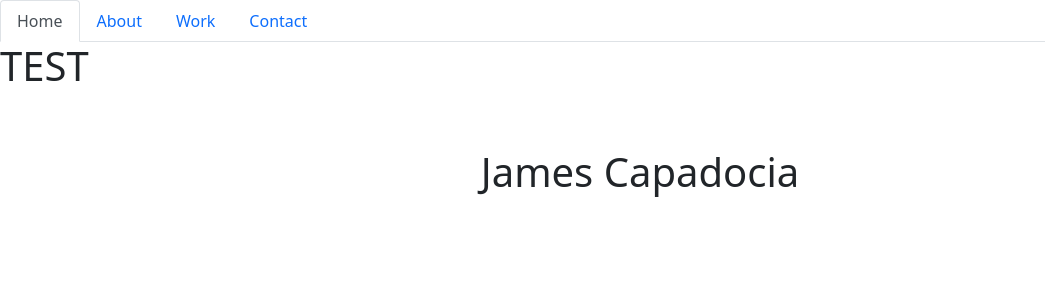
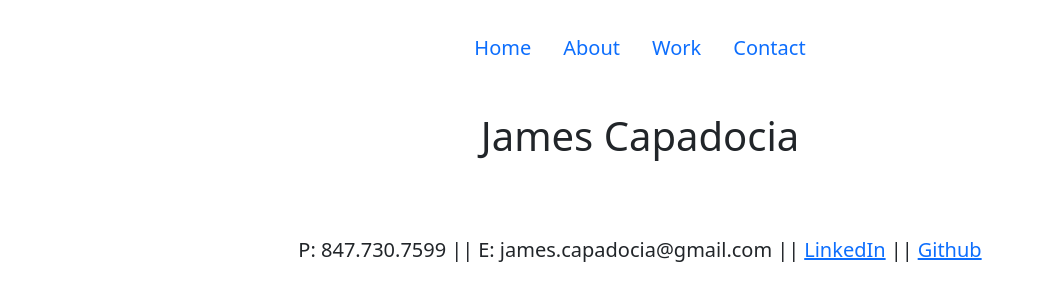
Before and after one commit to jcapadocia3/Personal-Portfolio-V3, a React (Create React App) app: page / in a window 1280 px wide. Shown: the top 300 px of the page, without its empty margins (0-1045 px from the left). Built offline with nearby package versions, Linux system fonts and the light colour scheme.

Commit message:
Basic inline styling for the nav bar and footer.

```diff
--- a/src/components/Footer.js
+++ b/src/components/Footer.js
@@ -1,9 +1,28 @@
 import React from 'react';
+
+const styles = {
+  card: {
+    display: 'flex',
+    justifyContent: 'center',
+    margin: '25px 0 25px 0',
+    fontSize: '20px'
+  },
+
+  par: {
+    marginRight: '5px',
+  }
+};
 
 export default function Footer() {
   return (
-    <div>
-      <h1>TEST</h1>
+    <div style={styles.card}>
+        <p style={styles.par}>P: 847.730.7599</p>
+        <p style={styles.par}> ||</p>
+        <p style={styles.par}>E: james.capadocia@gmail.com</p>
+        <p style={styles.par}> ||</p>
+        <p style={styles.par}><a id="third-2" href="https://linkedin.com/in/james-capadocia-156367217">LinkedIn</a></p>
+        <p style={styles.par}> ||</p>
+        <p><a id="third-2" href="https://github.com/jcapadocia3">Github</a></p>
     </div>
   );
 }
--- a/src/components/Nav.js
+++ b/src/components/Nav.js
@@ -1,9 +1,18 @@
 import React from 'react';
+
+const styles = {
+  card: {
+    display: 'flex',
+    justifyContent: 'center',
+    margin: '25px 0 25px 0',
+    fontSize: '20px'
+  },
+};
 
 function Nav({ currentPage, handlePageChange }) {
   return (
-    <ul className="nav nav-tabs">
-      <li className="nav-item">
+    <div style={styles.card}>
+      <p className="nav-item">
         <a
           href="#home"
           onClick={() => handlePageChange('Home')}
@@ -11,8 +20,8 @@ function Nav({ currentPage, handlePageChange }) {
         >
           Home
         </a>
-      </li>
-      <li className="nav-item">
+      </p>
+      <p className="nav-item">
         <a
           href="#about"
           onClick={() => handlePageChange('About')}
@@ -20,8 +29,8 @@ function Nav({ currentPage, handlePageChange }) {
         >
           About
         </a>
-      </li>
-      <li className="nav-item">
+      </p>
+      <p className="nav-item">
         <a
           href="#work"
           onClick={() => handlePageChange('Work')}
@@ -29,8 +38,8 @@ function Nav({ currentPage, handlePageChange }) {
         >
           Work
         </a>
-      </li>
-      <li className="nav-item">
+      </p>
+      <p className="nav-item">
         <a
           href="#contact"
           onClick={() => handlePageChange('Contact')}
@@ -38,8 +47,8 @@ function Nav({ currentPage, handlePageChange }) {
         >
           Contact
         </a>
-      </li>
-    </ul>
+      </p>
+    </div>
   );
 }
 
--- a/src/components/Portfolio.js
+++ b/src/components/Portfolio.js
@@ -27,20 +27,8 @@ export default function Portfolio() {
   return (
     <div>
       <Nav currentPage={currentPage} handlePageChange={handlePageChange} />
+      {renderPage()}
       <Footer currentPage={currentPage} handlePageChange={handlePageChange} />
-      {renderPage()}
     </div>
   );
 }
-
-// import React from 'react';
-
-// export default function Portfolio() {
-//     console.log('Your site works!');
-
-//     return (
-//       <div>
-//           <h1>Hello world!</h1>
-//       </div>
-//     );
-//   }
```
